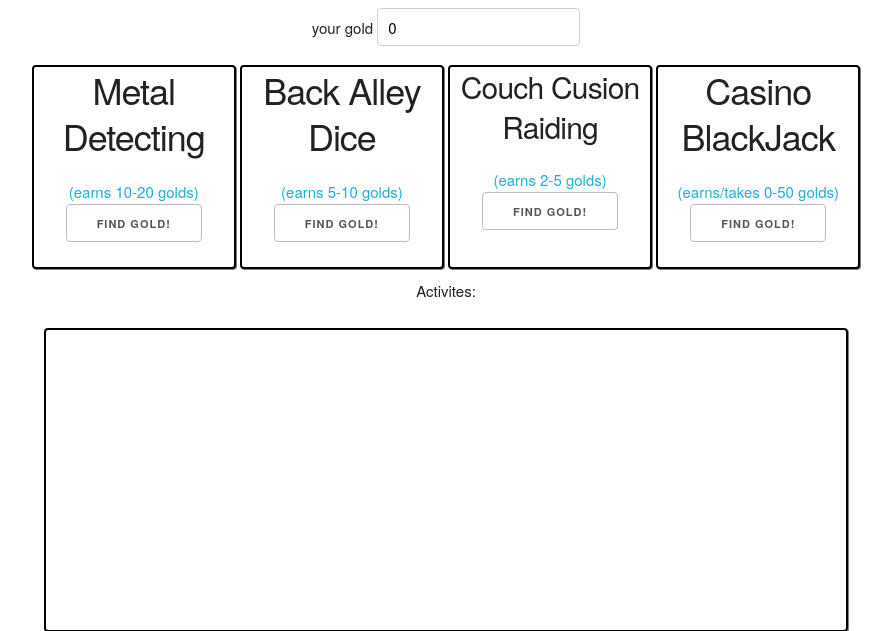
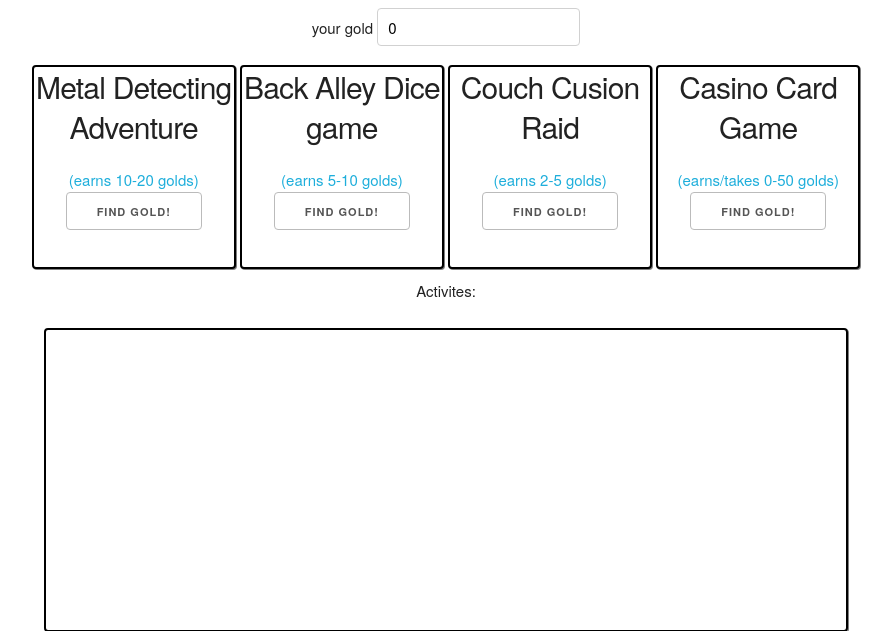
Before and after one commit to mmurm/Django, a Django app: page /ninja_gold/ in a window 1280 px wide. Shown: the top 631 px of the page, without its empty margins (194-1086 px from the left). Run offline with Django 3.2, Linux system fonts and the light colour scheme; parts of the project's set-up code (start-up, migrations or seed data) failed here and were passed over.

Commit message:
ninja gold

```diff
--- a/apps/ninja_gold/templates/ninja_gold/index.html
+++ b/apps/ninja_gold/templates/ninja_gold/index.html
@@ -16,38 +16,38 @@
         <input type="number" name="gold_amount" value={{ request.session.gold }} >
     </div>
         <div class = "building">
-            <h3>Metal Detecting</h3>
+            <h4>Metal Detecting Adventure</h4>
             <a>(earns 10-20 golds)</a>
             <form action="/ninja_gold/process_money" method="post">
                 {% csrf_token %}
-                <input type="hidden" name="building" value="Metal Detecting" />
+                <input type="hidden" name="building" value="Metal Detecting Adventure" />
                 <input type="submit" value="Find Gold!"/>
             </form>
         </div>
         <div class = "building">
-            <h3>Back Alley Dice</h3>
+            <h4>Back Alley Dice game</h4>
             <a>(earns 5-10 golds)</a>
             <form action="/ninja_gold/process_money" method="post">
                 {% csrf_token %}
-                <input type="hidden" name="building" value="Back Alley Dice" />
+                <input type="hidden" name="building" value="Back Alley Dice game" />
                 <input type="submit" value="Find Gold!"/>
             </form>
         </div>
          <div class = "building">
-            <h4>Couch Cusion Raiding</h4>
+            <h4>Couch Cusion Raid</h4>
             <a>(earns 2-5 golds)</a>
             <form action="/ninja_gold/process_money" method="post">
                 {% csrf_token %}
-                <input type="hidden" name="building" value="Couch Cusion Raiding" />
+                <input type="hidden" name="building" value="Couch Cusion Raid" />
                 <input type="submit" value="Find Gold!"/>
             </form>
         </div>
         <div class = "building">
-            <h3>Casino BlackJack</h3>
+            <h4>Casino Card Game</h4>
             <a>(earns/takes 0-50 golds)</a>
             <form action="/ninja_gold/process_money" method="post">
                 {% csrf_token %}
-                <input type="hidden" name="building" value="Casino" />
+                <input type="hidden" name="building" value="Casino Card Game" />
                 <input type="submit" value="Find Gold!"/>
             </form>
         </div>
--- a/apps/ninja_gold/views.py
+++ b/apps/ninja_gold/views.py
@@ -1,4 +1,4 @@
-from django.shortcuts import render, redirect, HttpResponse
+from django.shortcuts import render, redirect
 import random
 
 # Create your views here.
@@ -12,15 +12,15 @@ def index(request):
 
 def gold(request):
     cash = {
-    'Metal Detecting':random.randint(10,20),
-    'Back Alley Dice':random.randint(5,10),
-    'Couch Cusion Raiding':random.randint(2,5),
-    'Casino':random.randint(-50,50),
+    'Metal Detecting Adventure':random.randint(10,20),
+    'Back Alley Dice game':random.randint(5,10),
+    'Couch Cusion Raid':random.randint(2,5),
+    'Casino Card Game':random.randint(-50,50),
     }
     request.session['gold']+=cash[request.POST['building']]
     if cash[request.POST['building']] > 0:
         activity={
-            'text': f"you went/entered a {request.POST['building']} and gained {cash[request.POST['building']]} gold",
+            'text': f"you entered a {request.POST['building']} and gained {cash[request.POST['building']]} gold",
             'color': "green"
         }
     else:
@@ -34,4 +34,5 @@ def gold(request):
 
 def reset_gold(request):
     del request.session['gold']
+    del request.session['activities']
     return redirect('/ninja_gold/')
```
Also changed, not shown: db.sqlite3.
